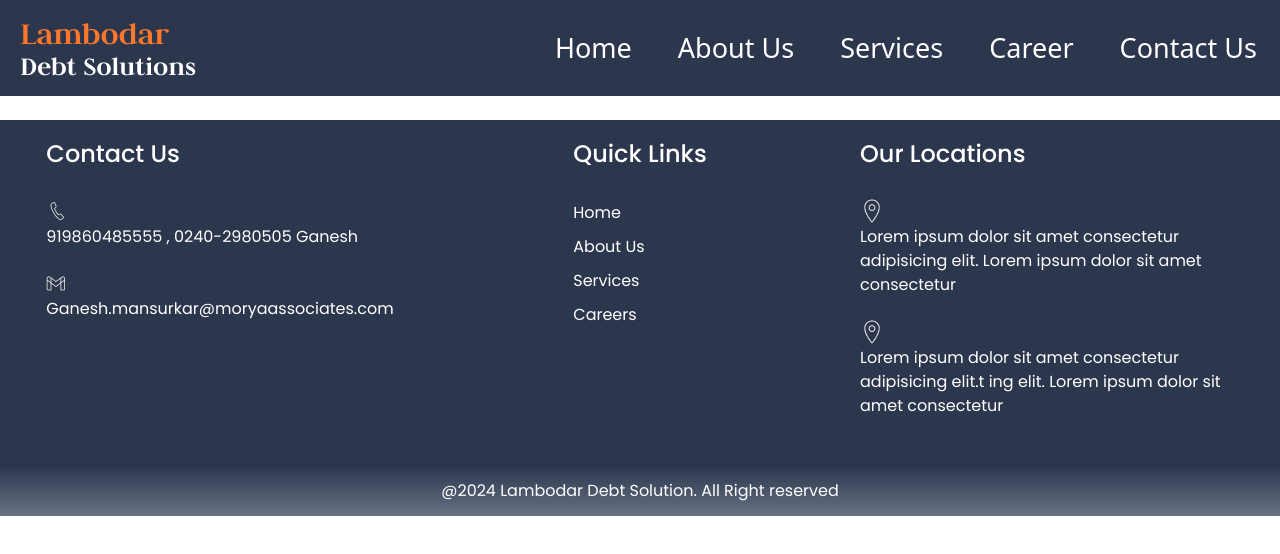
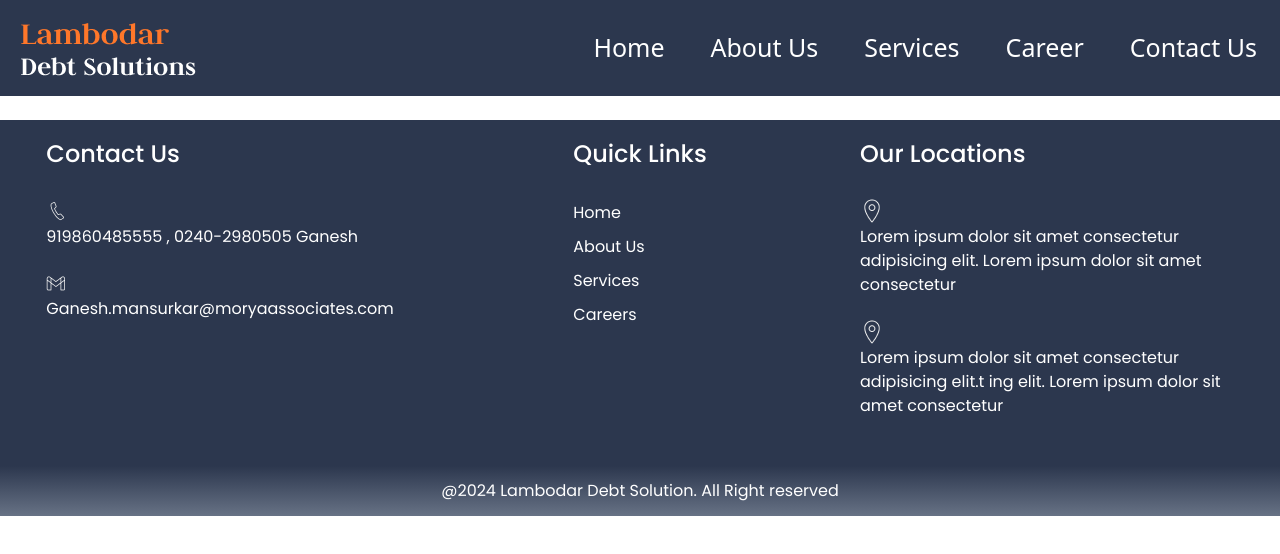
Before and after one commit to void173/lambodardebts, a React (Create React App) app in the folder frontend/webapp/: page / in a window 1280 px wide. Shown: the top 554 px of the page. Built offline with nearby package versions, Linux system fonts and the light colour scheme.

Commit message:
Fixed the navbar

```diff
--- a/frontend/webapp/src/components/css/navbar.css
+++ b/frontend/webapp/src/components/css/navbar.css
@@ -5,6 +5,7 @@
     align-items: center;
     justify-content: space-between;
     height: 96px;
+    z-index: 1;
   }
 
   .navbar-custom .navbar-brand img {
@@ -28,8 +29,23 @@
   .navbar-custom .navbar-collapse {
     display: flex;
     justify-content: flex-end;
-    font-size: 27px;
+    font-size: 25px;
   }
   .navbar-custom .navbar-toggler-icon {
     background-color: white; /* Change background color of the toggler icon */
   }
+
+  @media (max-width: 784px) {
+    .navbar-nav{
+      font-size: 15px;
+      background-color: rgba(22, 30, 46, 0.5);
+      border-bottom-left-radius: 20px;
+    }
+    .navbar-collapse{
+      padding-top: 10px;
+    }
+
+    .navbar-toggler:focus{
+      border: none;
+    }
+  }
```
